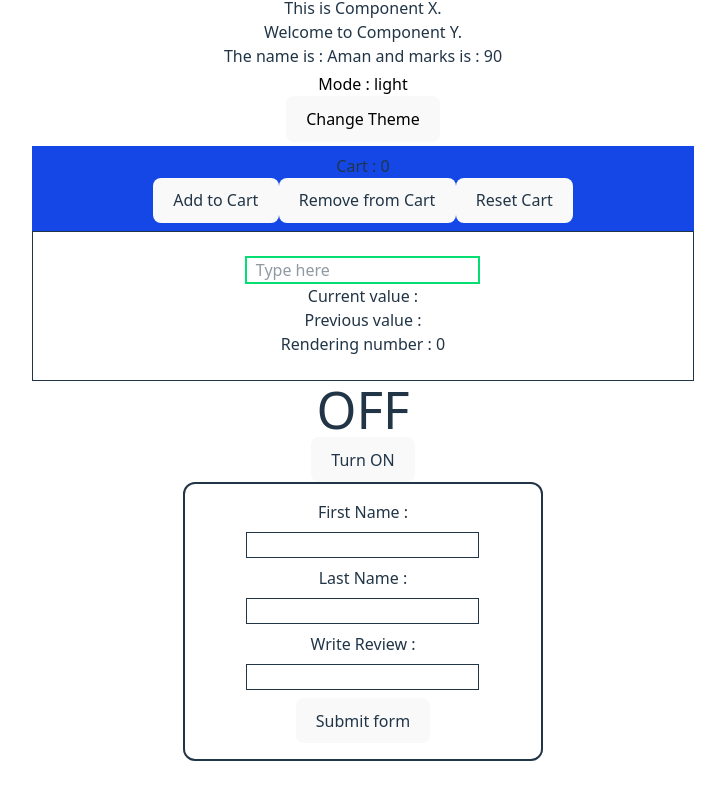
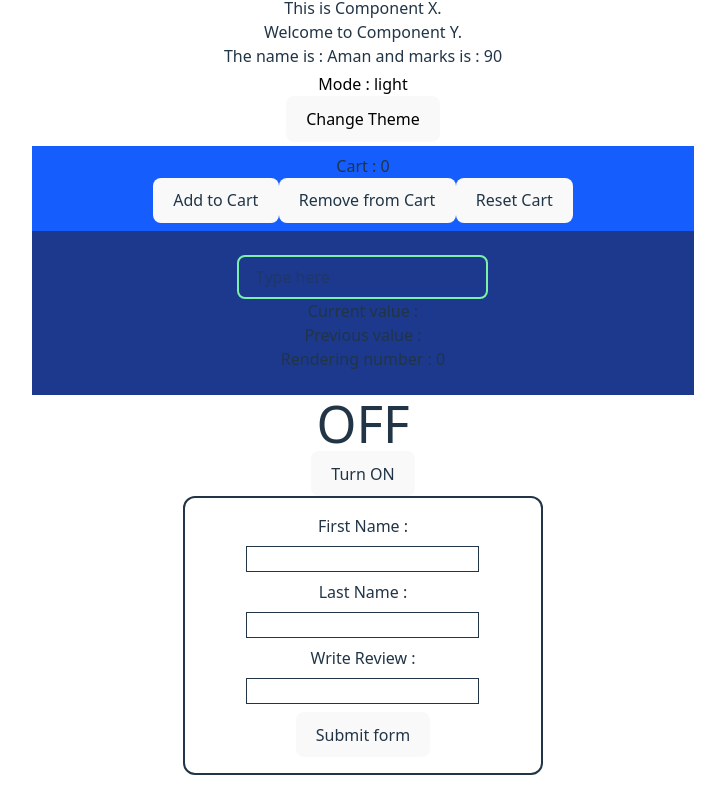
Before and after one commit to adityathakur-cse/React-Practice, a React (Vite) app: page / in a window 1280 px wide. Shown: the part 2042-2849 px from the top of the page, without its empty margins (277-1002 px from the left). Built offline with nearby package versions, Linux system fonts and the light colour scheme.

Commit message:
css updated

```diff
--- a/src/UseRef/UseRefExample2.jsx
+++ b/src/UseRef/UseRefExample2.jsx
@@ -9,8 +9,8 @@ const UseRefExample2 = () => {
         renderValue.current = renderValue.current+1;
     }, [val]);
   return (
-    <div className='border'><br></br>
-      <input type="text" placeholder='  Type here' ref={preRef} value={val} onChange={(a) => setValue(a.target.value)} className='outline-0 border-2 border-solid border-green-400'/>
+    <div className='bg-blue-900'><br></br>
+      <input type="text" placeholder='  Type here' ref={preRef} value={val} onChange={(a) => setValue(a.target.value)} className='outline-0 border-2 border-solid rounded-lg p-2 border-green-300'/>
       <h2>Current value : {val}</h2>
       <h2>Previous value : {preRef.current}</h2>
       <h2>Rendering number : {renderValue.current}</h2>
--- a/src/useReducerExample.jsx
+++ b/src/useReducerExample.jsx
@@ -16,7 +16,7 @@ const UseReducerExample = () => {
     }
     const [cartState, dispatchCart] = useReducer(reducerCart, initialCartState);
     return (
-      <div className='bg-blue-700 p-2'>
+      <div className='bg-blue-600 p-2'>
         <h2>Cart : {cartState.count}</h2>
         <button onClick={() => dispatchCart({type:'addCart'})}>Add to Cart</button>
         <button onClick={() => dispatchCart({type:'removeCart'})}>Remove from Cart</button>
```
